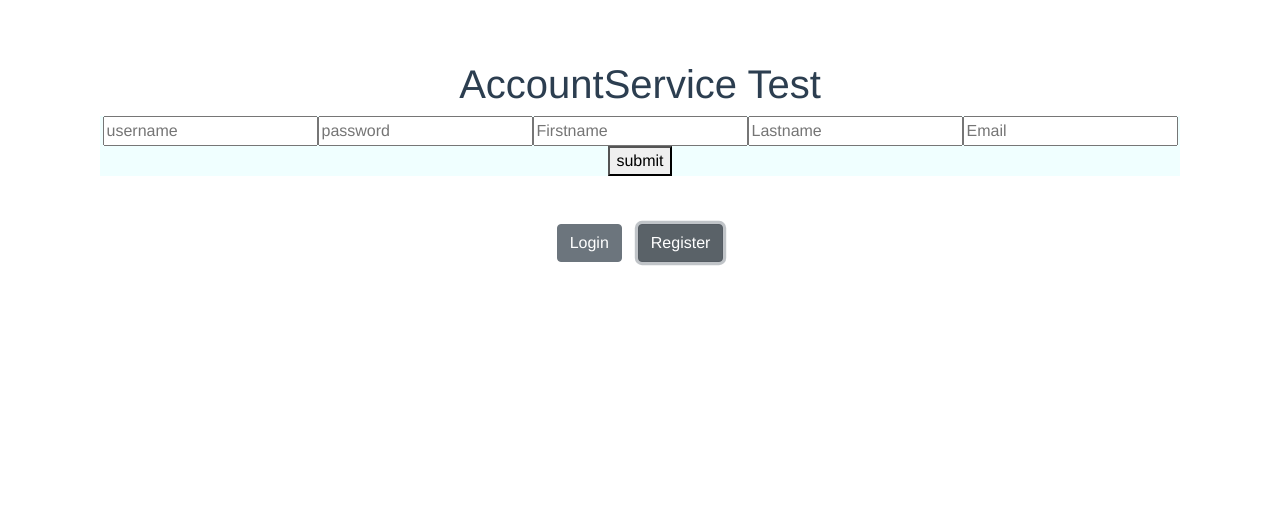
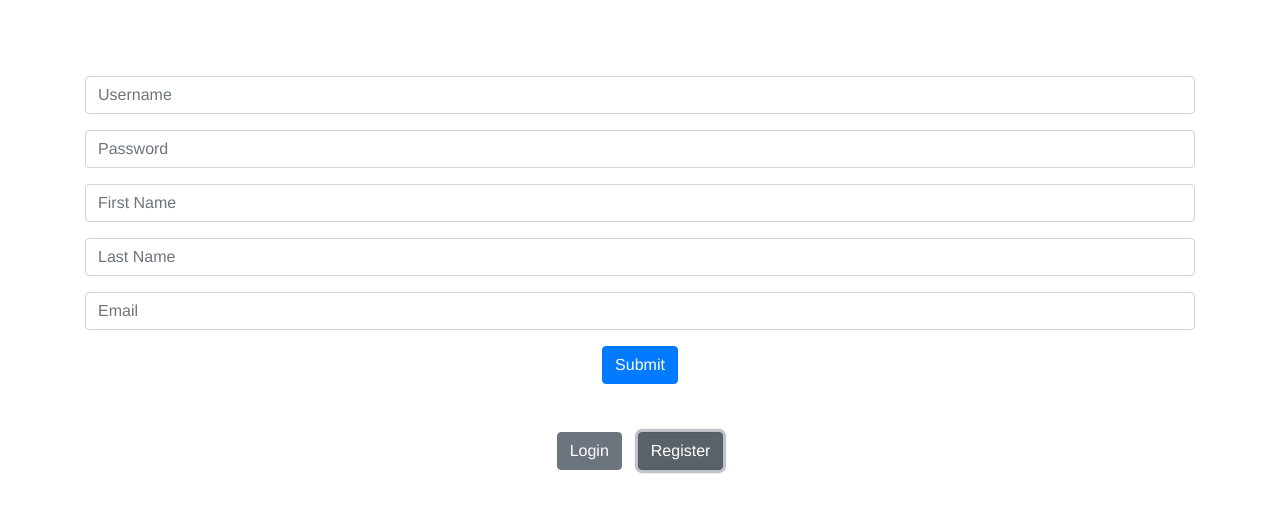
Before and after one commit to Mrsmihz/FullStack_Web_ExpressJs, a Vue app in the folder client/: page / in a window 1280 px wide. Both pictures are taken after a click on the button "Register". Shown: the top 512 px of the page. Built offline with nearby package versions, Linux system fonts and the light colour scheme.

Commit message:
refactor register vue template

```diff
--- a/client/src/components/Register.vue
+++ b/client/src/components/Register.vue
@@ -1,21 +1,54 @@
 <template>
-  <div class="container">
-    <h1>AccountService Test</h1>
-    <div class="register-container">
-      <form method="POST">
-        <input v-model="username" placeholder="username">
-        <input v-model="password" placeholder="password">
-        <input v-model="first_name" placeholder="Firstname">
-        <input v-model="last_name" placeholder="Lastname">
-        <input v-model="email" placeholder="Email">
-        <button v-on:click="createAccount">submit</button>
-      </form>
-    </div>
+  <div>
+    <h1>{{ msg }}</h1>
+    <b-form @submit="createAccount" method="POST" class="mt-3">
+      <b-form-group>
+        <b-form-input
+        type="text"
+        placeholder="Username"
+        v-model="username">
+
+        </b-form-input>
+      </b-form-group>
+      <b-form-group>
+        <b-form-input
+        type="password"
+        placeholder="Password"
+        v-model="password">
+
+        </b-form-input>
+      </b-form-group>
+      <b-form-group>
+        <b-form-input
+        type="text"
+        placeholder="First Name"
+        v-model="first_name">
+
+        </b-form-input>
+      </b-form-group>
+      <b-form-group>
+        <b-form-input
+        type="text"
+        placeholder="Last Name"
+        v-model="last_name">
+
+        </b-form-input>
+      </b-form-group>
+      <b-form-group>
+        <b-form-input
+        type="email"
+        placeholder="Email"
+        v-model="email">
+
+        </b-form-input>
+      </b-form-group>
+      <b-button type="submit" variant="primary">Submit</b-button>
+    </b-form>
   </div>
 </template>
 
 <script>
-import AccountService from '../AccountService';
+import AccountService from '../services/AccountService';
 
 export default {
   name: 'Register',
@@ -28,6 +61,7 @@ export default {
       email:'',
     }
   },
+  props:['msg'],
   methods:{
     createForm:function(){
       let form = new FormData();
@@ -40,7 +74,7 @@ export default {
     },
     async createAccount(e){
       e.preventDefault();
-      if (await AccountService.createAccount(this.createForm()) == 'success'){
+      if (await AccountService.createAccount(this.createForm()) == 'OK'){
         console.log('success by vuejs');
       }
     }
@@ -50,10 +84,7 @@ export default {
 
 <!-- Add "scoped" attribute to limit CSS to this component only -->
 <style scoped>
-.register-container{
-  background-color:azure;
 
-}
 h3 {
   margin: 40px 0 0;
 }
```
